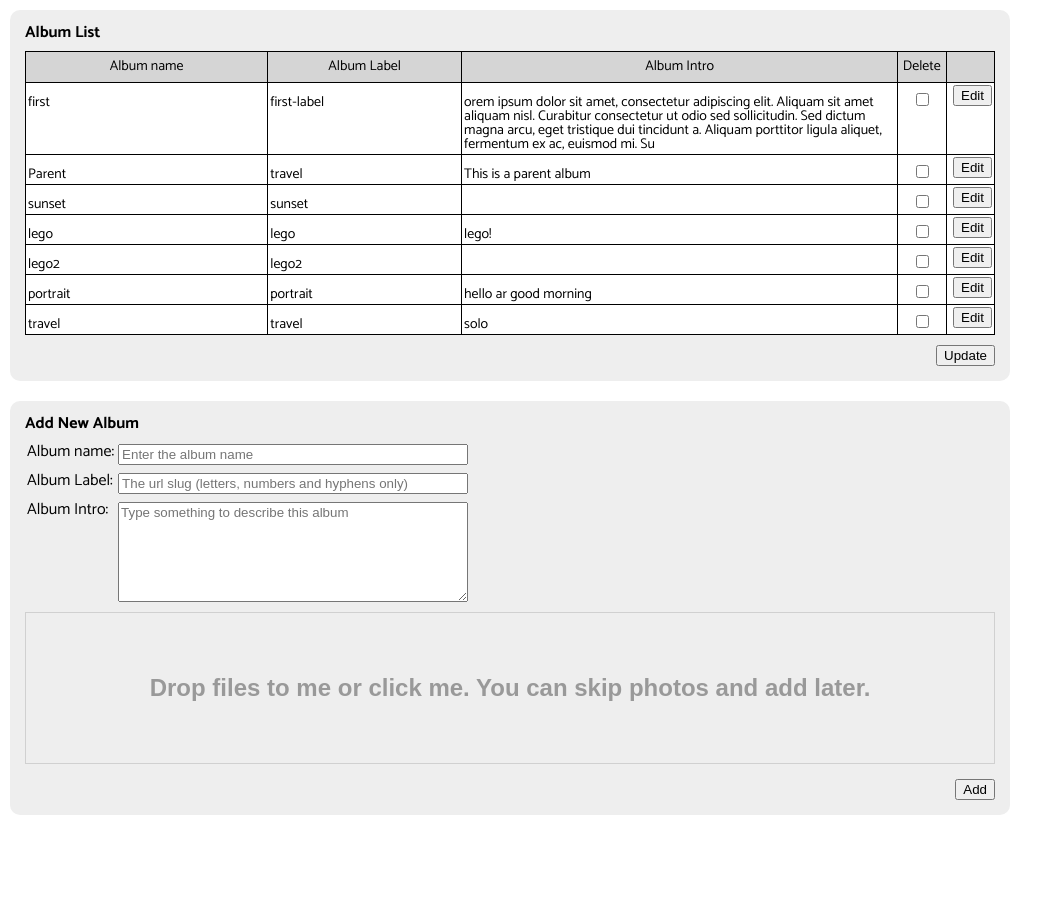
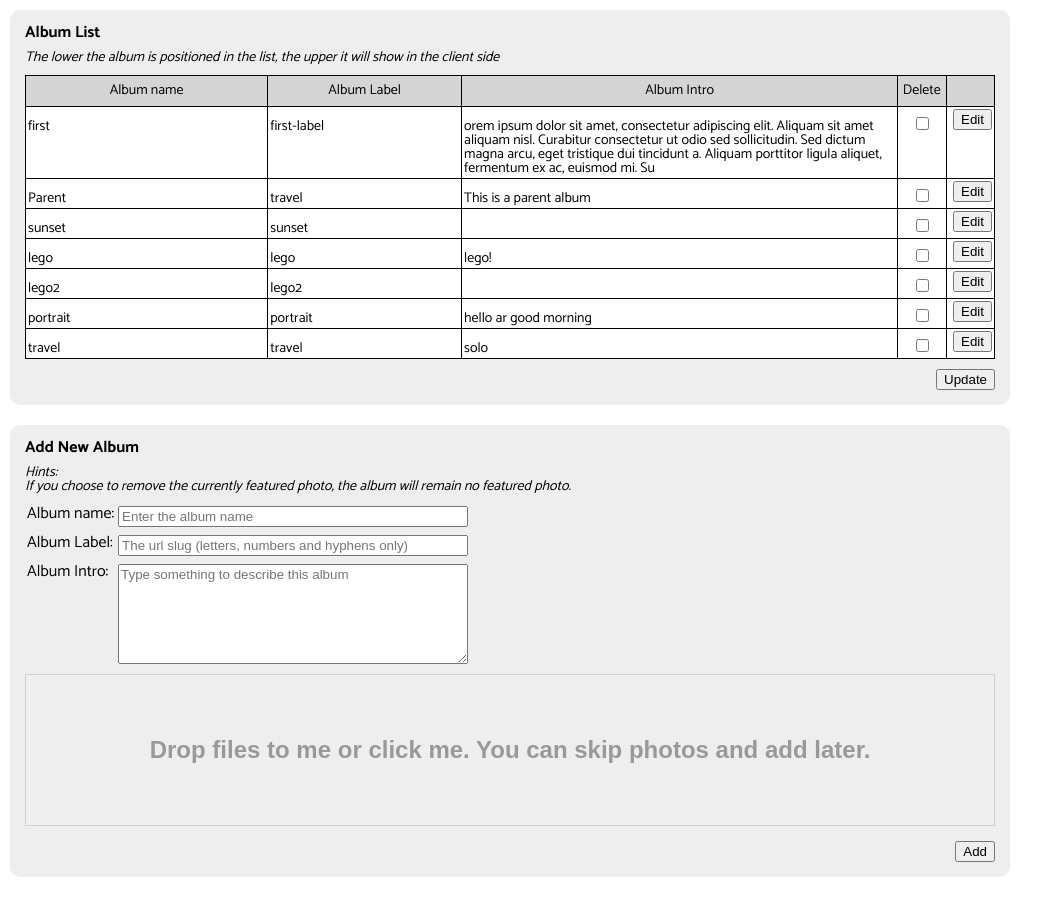
Before and after one commit to hckherbert/herbertgraphy, a CodeIgniter app: page /database/admin/album_control in a window 1280 px wide. Shown: the whole page, without its empty margins (0-1063 px from the left). Before the commit the page ends 815 px from the top, so only its background shows below. Run offline with CodeIgniter, Linux system fonts and the light colour scheme; data comes from the database, SQL or seed files in the repository.

Commit message:
Important: - extra photo featured will unset currently featured! - add hints

```diff
--- a/application/controllers/admin/Album_control.php
+++ b/application/controllers/admin/Album_control.php
@@ -373,6 +373,18 @@ class Album_control extends CI_Controller
 
 	}
 
+	public function unset_featured()
+	{
+		if ($this->photo_model->unset_featured($this->input->post("id")))
+		{
+			JSONAPI::echo_json_successful_response();
+		}
+		else
+		{
+			JSONAPI::echo_json_error_response();
+		}
+	}
+
 	public function upload()
 	{
 
--- a/application/models/Photo_model.php
+++ b/application/models/Photo_model.php
@@ -179,4 +179,14 @@ class Photo_model extends CI_Model
         $this->db->where_in("albumId",$album_id_array);
         $this->db->delete("photos");
     }
+
+	public function unset_featured($id)
+	{
+		$data = array
+		(
+			"featured" => "0"
+		);
+		$this->db->where("photoId", $id);
+		return $this->db->update("photos", $data);
+	}
 }
--- a/application/views/admin/add_subalbum.php
+++ b/application/views/admin/add_subalbum.php
@@ -73,6 +73,10 @@
 	<a class="menu_link" href="<?php echo site_url("admin/album_control/album_details/$album_details->id"); ?>">Back to parent album (<?php echo $album_details->name; ?>)</a>
 	<div class="section" id="sectionAddAlbum">
 		<h1 class="pageHeading">Add a sub-album</h1>
+		<div class="hintArea">
+			<p>Hints:</p>
+			<p>If you choose to remove the currently featured photo, the album will remain no featured photo.</p>
+		</div>
 		<?php echo form_open('admin/album_control/do_add_subalbum', 'class="formInfo" id="formAddAlbum"'); ?>
 		<table>
 			<tr>
--- a/application/views/admin/album_list.php
+++ b/application/views/admin/album_list.php
@@ -66,6 +66,9 @@
 <div class="adminMain" id="page_album_list">
 	<div class="section">
 		<h1 class="pageHeading">Album List</h1>
+		<div class="hintArea">
+			<p>The lower the album is positioned in the list, the upper it will show in the client side</p>
+		</div>
 		<?php
 
 			echo form_open('admin/album_control/update_album_list', 'class="formAlbumList hide" id="formAlbumList"');
@@ -87,6 +90,10 @@
 	</div>
 	<div class="section" id="sectionAddAlbum">
 		<h1 class="pageHeading">Add New Album</h1>
+		<div class="hintArea">
+			<p>Hints:</p>
+			<p>If you choose to remove the currently featured photo, the album will remain no featured photo.</p>
+		</div>
 		<?php echo form_open('admin/album_control/add_album', 'class="formInfo" id="formAddAlbum"'); ?>
 		<table>
 			<tr>
--- a/assets/css/admin.css
+++ b/assets/css/admin.css
@@ -298,7 +298,15 @@ input[type='button']
 	font-size:24px;
 }
 
-.dropButton:hover {
+.dropButton:hover
+{
 	background-color:transparent;
 	background-image:none;
 }
+
+.hintArea
+{
+	font-style:italic;
+	margin:0 0 10px;
+	font-size:14px;
+}
--- a/assets/js/album_control/Album_control.js
+++ b/assets/js/album_control/Album_control.js
@@ -395,7 +395,6 @@ Album_control.prototype.submit_handler = function()
 
                        if ( _self.is_validate_upload_new_photo_data())
                        {
-
                            if ($(".uploadifive-queue-item").size())
                            {
                                $('#file_upload').uploadifive('upload');
@@ -433,7 +432,6 @@ Album_control.prototype.submit_handler = function()
         }
         else if ($("#page_album_details").size())
         {
-
             if ( _self.is_validate_upload_new_photo_data())
             {
                 var _i = 0;
@@ -461,6 +459,35 @@ Album_control.prototype.submit_handler = function()
                         _self.displayFail(_self.mErrorMsgUpload);
                         return;
                     }
+
+					if ($(".photo_data.featured").length)
+					{
+
+						$.ajax(
+							{
+								url: GLOBAL_SITE_URL + "admin/album_control/unset_featured",
+								data: {"id":  $(".photo_data.featured").find("input[name='featured[]']").val()},
+								type: "POST",
+								dataType: "json",
+								success: function (pData)
+								{
+									console.log("unset_featured done!");
+
+									if ($(".uploadifive-queue-item").size())
+									{
+										$('#file_upload').uploadifive('upload');
+									}
+								},
+								error: function (jqxhr, status)
+								{
+									_self.displayFail();
+								}
+							}
+						);
+
+						return;
+					}
+
                 }
 
                 if ($(".uploadifive-queue-item").size())
```
Also changed, not shown: application/views/admin/album_details.php (+12 -0 lines).
